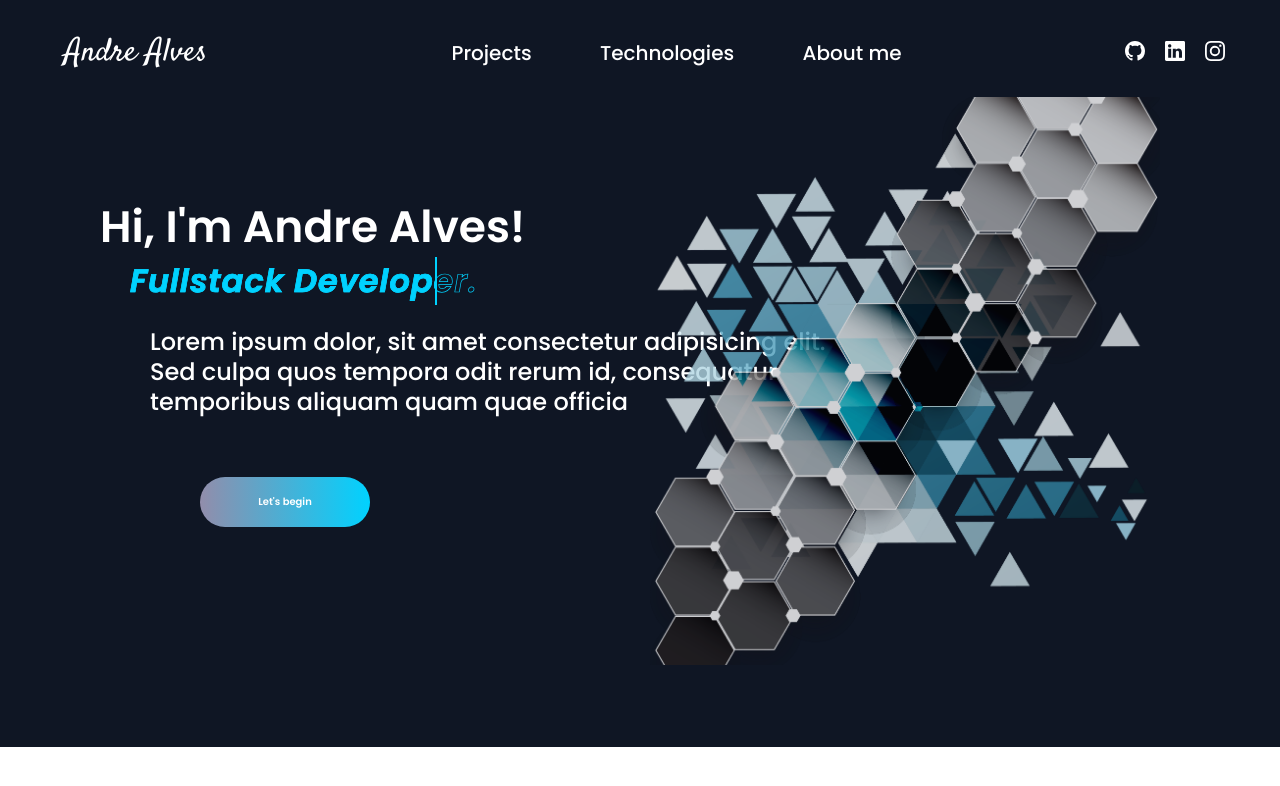
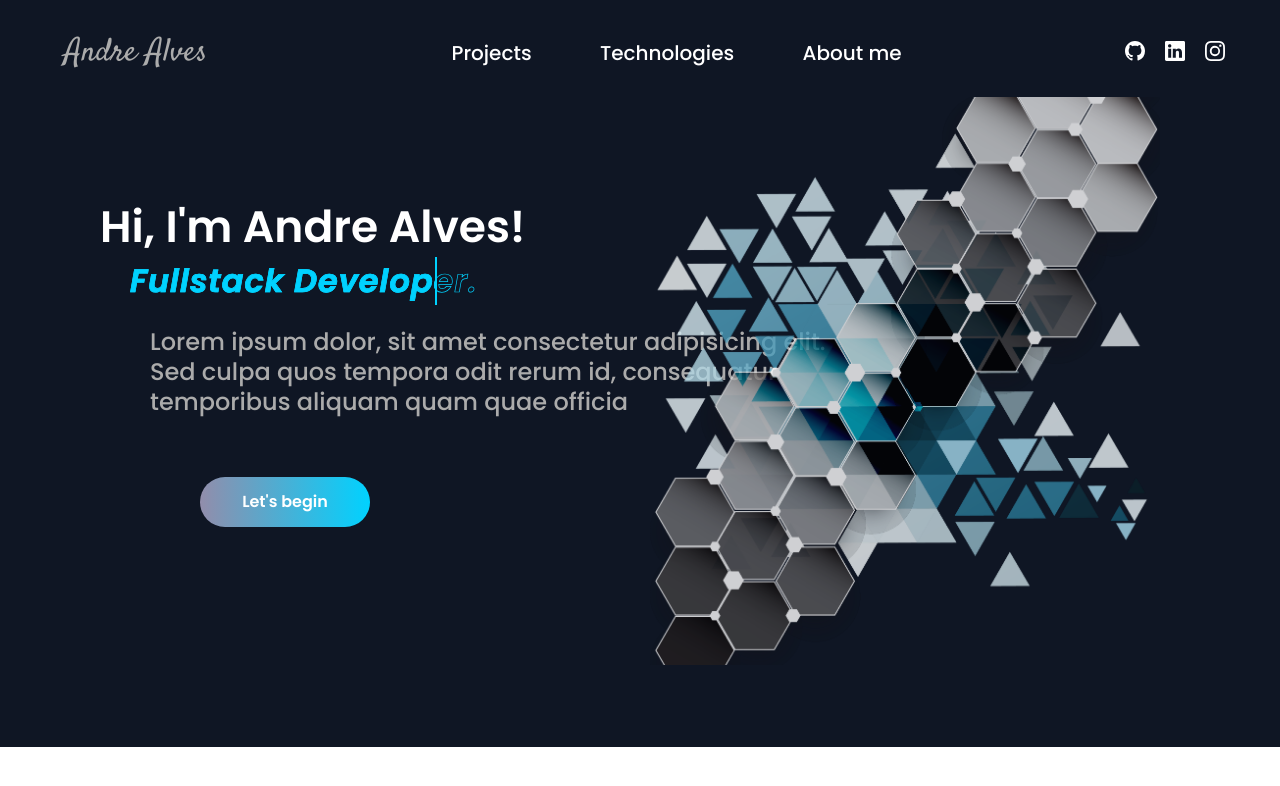
Before and after one commit to andallves/portfolio2.0, a React (Vite) app: page / in a window 1280 px wide. Shown: the top 786 px of the page. Built offline with nearby package versions, Linux system fonts and the light colour scheme.

Commit message:
update the theme

```diff
--- a/src/styles/theme.ts
+++ b/src/styles/theme.ts
@@ -3,6 +3,7 @@ const colors = {
   backgroundColor: '#0F1624',
   whiteColor: '#FFFFFF',
   gradientColor: '#00d2ff',
+  grayColor: '#ababab'
 
 };
 
@@ -11,7 +12,7 @@ const fontFamily = {
 };
 
 const sizes = {
-  sxmall: '1.6rem',
+  xsmall: '1.6rem',
   small: '2rem',
   medium: '2.4rem',
   large: '2.8rem',
```
